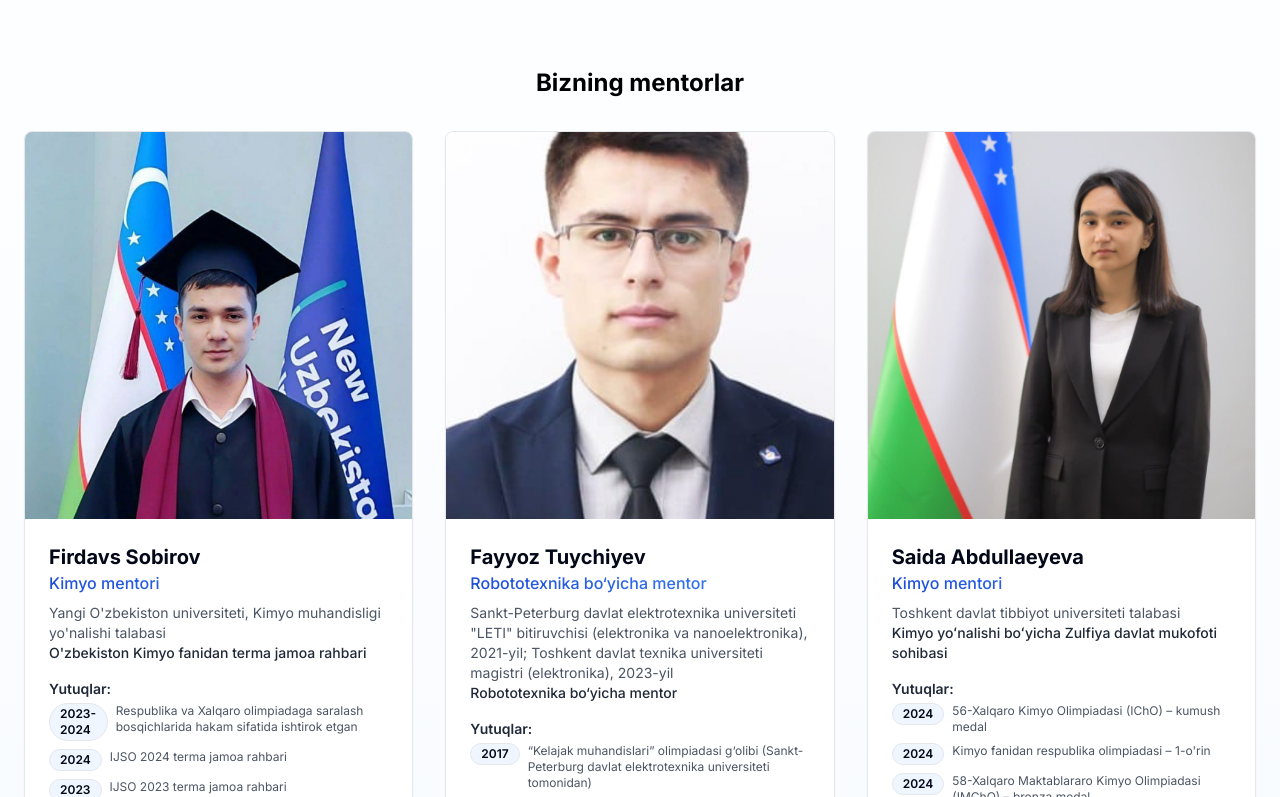
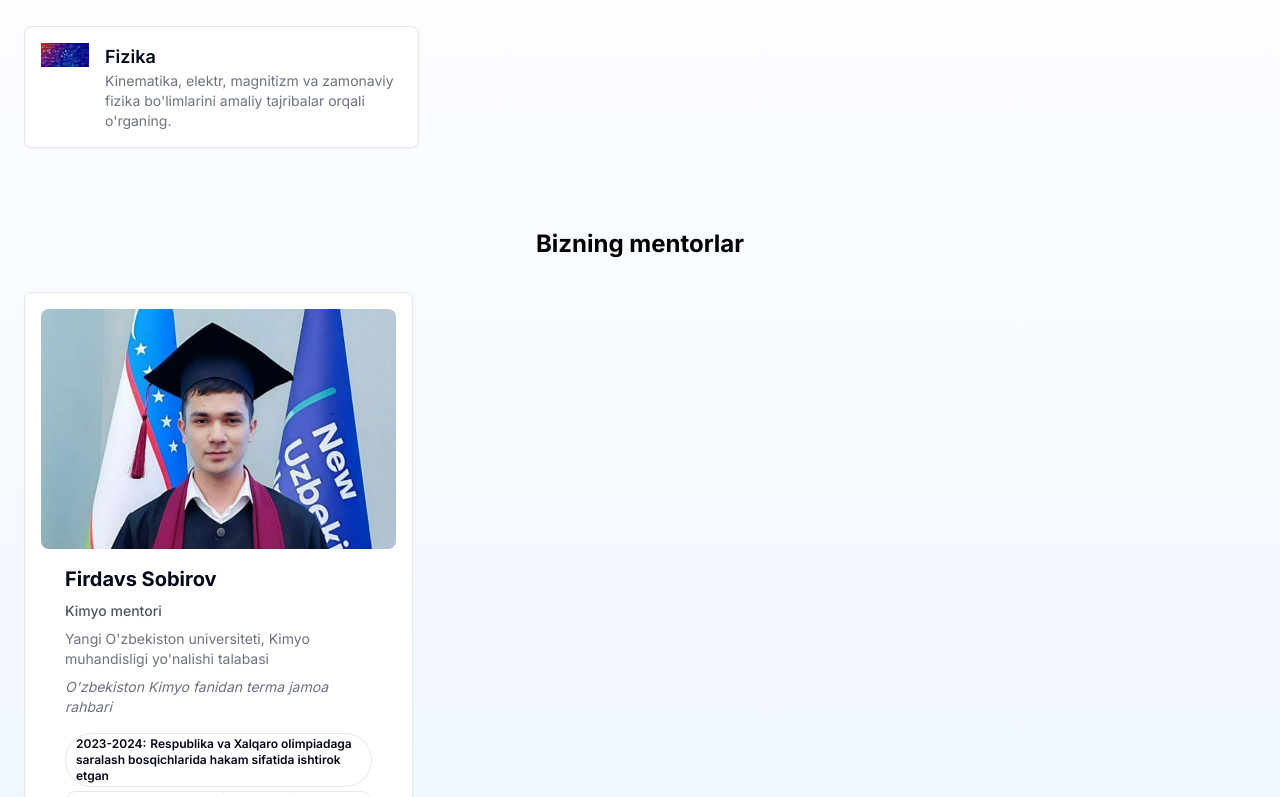
Before and after one commit to OkiljonDadakhanov/science_camp, a Next.js app: page / in a window 1280 px wide. Shown: the part 2803-3600 px from the top of the page. Built offline with nearby package versions, Linux system fonts and the light colour scheme.

Commit message:
optimized code

```diff
--- a/app/page.tsx
+++ b/app/page.tsx
@@ -1,6 +1,6 @@
 import HeroSection from "@/components/hero-section"
 import AboutSection from "@/components/about-section"
-import AcademicSection from "@/components/academic-section"
+import AcademicSection from "@/components/academicsection"
 import ActivitiesSlider from "@/components/activities-slider"
 import NonAcademicSection from "@/components/non-academic-section"
 import FAQSection from "@/components/faq-section"
@@ -8,6 +8,7 @@ import StaticMap from "@/components/static-map"
 import CountdownTimer from "@/components/countdown-timer"
 import Footer from "@/components/footer"
 import Navbar from "@/components/navbar"
+import AcademicSections from "@/components/academicsection"
 
 export default function Home() {
   return (
@@ -16,7 +17,7 @@ export default function Home() {
       <HeroSection />
       <CountdownTimer />
       <AboutSection />
-      <AcademicSection />
+      <AcademicSections />
       <ActivitiesSlider />
       <NonAcademicSection />
       <FAQSection />
--- /dev/null
+++ b/components/academicsection.tsx
@@ -0,0 +1,40 @@
+import SubjectCard from "@/components/subject-card"
+import MentorCard from "@/components/mentorcard";
+import { subjects, mentors } from "@/lib/data"; // import ma'lumotlar
+
+export default function AcademicSections() {
+  return (
+    <section
+      id="academic"
+      className="w-full py-12 md:py-24 lg:py-32 bg-gradient-to-b from-white to-blue-50"
+    >
+      <div className="container px-4 md:px-6">
+        <div className="text-center space-y-4">
+          <h2 className="text-3xl font-bold tracking-tighter sm:text-5xl">
+            Akademik dasturlar
+          </h2>
+          <p className="max-w-[900px] mx-auto text-gray-500 md:text-xl/relaxed">
+            Bizning akademik dasturimiz yetuk ilmiy salohiyatga ega, xalqaro
+            olimpiadalarda yuqori natijalarni ko'rsatgan mentorlar tomonidan
+            olib boriladi.
+          </p>
+        </div>
+        <div className="mt-12 grid grid-cols-1 md:grid-cols-2 lg:grid-cols-3 gap-6">
+          {subjects.map((subject, idx) => (
+            <SubjectCard key={idx} {...subject} />
+          ))}
+        </div>
+        <div className="mt-20">
+          <h3 className="text-2xl font-bold mb-8 text-center">
+            Bizning mentorlar
+          </h3>
+          <div className="grid grid-cols-1 md:grid-cols-2 lg:grid-cols-3 gap-8">
+            {mentors.map((mentor, idx) => (
+              <MentorCard key={idx} {...mentor} />
+            ))}
+          </div>
+        </div>
+      </div>
+    </section>
+  );
+}
--- /dev/null
+++ b/components/mentorcard.tsx
@@ -0,0 +1,111 @@
+import Image from "next/image";
+import { Card, CardContent } from "@/components/ui/card";
+import { Badge } from "@/components/ui/badge";
+
+interface Achievement {
+  year: string;
+  award: string;
+}
+
+interface Publication {
+  title: string;
+  type: string;
+}
+
+interface Mentor {
+  name: string;
+  role: string;
+  education: string;
+  position: string;
+  achievements: Achievement[];
+  image: string;
+  additionalInfo?: string;
+  certificates?: string[];
+  languages?: string[];
+  experience?: string;
+  publications?: Publication[];
+}
+
+export default function MentorCard({
+  name,
+  role,
+  education,
+  position,
+  achievements,
+  image,
+  additionalInfo,
+  certificates,
+  languages,
+  experience,
+  publications,
+}: Mentor) {
+  return (
+    <Card className="p-4">
+      <Image
+        src={image}
+        alt={name}
+        width={300}
+        height={300}
+        className="rounded-lg w-full h-60 object-cover"
+      />
+      <CardContent className="mt-4 space-y-2">
+        <h4 className="text-xl font-bold">{name}</h4>
+        <p className="text-sm font-medium text-gray-600">{role}</p>
+        <p className="text-sm text-gray-500">{education}</p>
+        <p className="text-sm text-gray-500 italic">{position}</p>
+        {additionalInfo && (
+          <p className="text-sm text-gray-500">{additionalInfo}</p>
+        )}
+        {certificates && (
+          <div>
+            <p className="text-sm font-semibold">Sertifikatlar:</p>
+            <ul className="list-disc list-inside text-sm text-gray-500">
+              {certificates.map((c, idx) => (
+                <li key={idx}>{c}</li>
+              ))}
+            </ul>
+          </div>
+        )}
+        {languages && (
+          <div>
+            <p className="text-sm font-semibold">Tillar:</p>
+            <ul className="list-disc list-inside text-sm text-gray-500">
+              {languages.map((l, idx) => (
+                <li key={idx}>{l}</li>
+              ))}
+            </ul>
+          </div>
+        )}
+        {experience && (
+          <p className="text-sm text-gray-500">Tajriba: {experience}</p>
+        )}
+        {publications && (
+          <div>
+            <p className="text-sm font-semibold">Nashrlar:</p>
+            <ul className="list-disc list-inside text-sm text-gray-500">
+              {publications.map((p, idx) => (
+                <li key={idx}>
+                  {p.title} ({p.type})
+                </li>
+              ))}
+            </ul>
+          </div>
+        )}
+        <div className="pt-2 space-y-1">
+          {achievements.map((ach, idx) => (
+            <Badge
+              key={idx}
+              variant="outline"
+              className="block w-full justify-start"
+            >
+              {ach.year && (
+                <span className="font-semibold mr-1">{ach.year}:</span>
+              )}
+              {ach.award}
+            </Badge>
+          ))}
+        </div>
+      </CardContent>
+    </Card>
+  );
+}
--- /dev/null
+++ b/components/subject-card.tsx
@@ -0,0 +1,20 @@
+import Image from "next/image";
+import { Card, CardContent } from "@/components/ui/card";
+
+interface Subject {
+  name: string;
+  description: string;
+  icon: string;
+}
+
+export default function SubjectCard({ name, description, icon }: Subject) {
+  return (
+    <Card className="flex items-start gap-4 p-4">
+      <Image src={icon} alt={name} width={48} height={48} />
+      <CardContent className="p-0">
+        <h4 className="text-lg font-semibold">{name}</h4>
+        <p className="text-sm text-gray-500">{description}</p>
+      </CardContent>
+    </Card>
+  );
+}
--- /dev/null
+++ b/lib/data.ts
@@ -0,0 +1,30 @@
+export const subjects = [
+  {
+    name: "Fizika",
+    description:
+      "Kinematika, elektr, magnitizm va zamonaviy fizika bo'limlarini amaliy tajribalar orqali o'rganing.",
+    icon: "/physics-abstract.png",
+  },
+  // ... boshqa subjectlar
+];
+
+export const mentors = [
+  {
+    name: "Firdavs Sobirov",
+    role: "Kimyo mentori",
+    education:
+      "Yangi O'zbekiston universiteti, Kimyo muhandisligi yo'nalishi talabasi",
+    position: "O'zbekiston Kimyo fanidan terma jamoa rahbari",
+    achievements: [
+      {
+        year: "2023-2024",
+        award:
+          "Respublika va Xalqaro olimpiadaga saralash bosqichlarida hakam sifatida ishtirok etgan",
+      },
+      { year: "2024", award: "IJSO 2024 terma jamoa rahbari" },
+      // ... boshqa mukofotlar
+    ],
+    image: "/mentors/firdavs.jpg",
+  },
+  // ... boshqa mentorlar
+];
```
